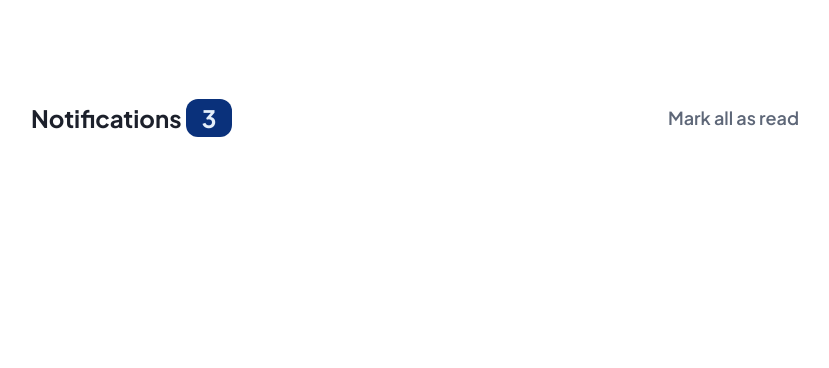
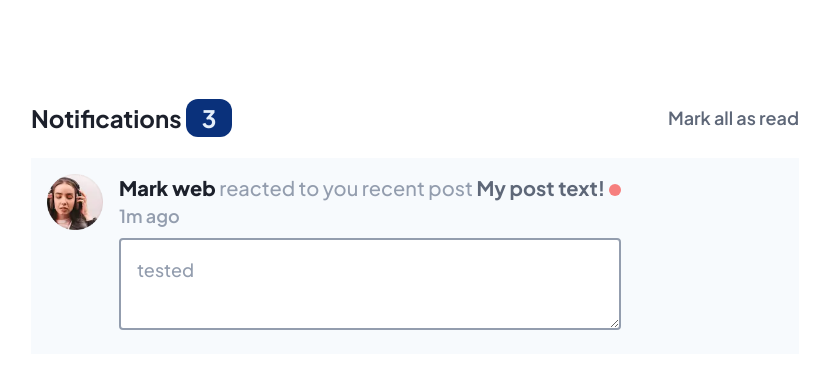
Before and after one commit to akshay-ken/novice-project-07, a React (Vite) app: page / in a window 1280 px wide. Shown: the top 368 px of the page, without its empty margins (225-1054 px from the left). Built offline with nearby package versions, Linux system fonts and the light colour scheme.

Commit message:
feat: notification component ready for dynamic data maping

```diff
--- a/src/components/MainPage.jsx
+++ b/src/components/MainPage.jsx
@@ -3,7 +3,7 @@ import { NotificationCard } from "./NotificationCard";
 
 export function MainPage() {
   return (
-    <main className="px-[4%] py-[8%] md:px-[20%] md:py-[8%]">
+    <main className="px-[4%] py-[8%] md:px-[20%] md:py-[8%] flex flex-col">
       <HeaderSection />
       <NotificationCard />
     </main>
--- a/src/components/NotificationCard.jsx
+++ b/src/components/NotificationCard.jsx
@@ -1,7 +1,24 @@
+import avatar from "../assets/images/avatar-anna-kim.webp";
 export function NotificationCard() {
   return (
-    <section>
-      <div></div>
+    <section className="flex flex-row mt-6 bg-Navy-50 justify-start items-center gap-x-4 p-4">
+      <img src={avatar} className="size-14 self-start" alt="" />
+      <div className="flex flex-col">
+        <p className="text-xl font-medium text-Gray-500">
+          <span className="font-extrabold text-Navy-950">Mark web</span> reacted
+          to you recent post{" "}
+          <span className="font-bold text-Gray-600"> My post text! </span>
+          <div className="w-3 h-3 bg-Red-badge rounded-full animate-pulse inline-block"></div>
+        </p>
+
+        <p className="text-lg font-semibold text-Gray-500">1m ago</p>
+        <textarea
+          value={"tested"}
+          className="bg-white my-2 border-Gray-500 rounded-sm text-lg text-Gray-500 font-medium border-2 p-4"
+          placeholder="testing"
+          id=""
+        ></textarea>
+      </div>
     </section>
   );
 }
```
